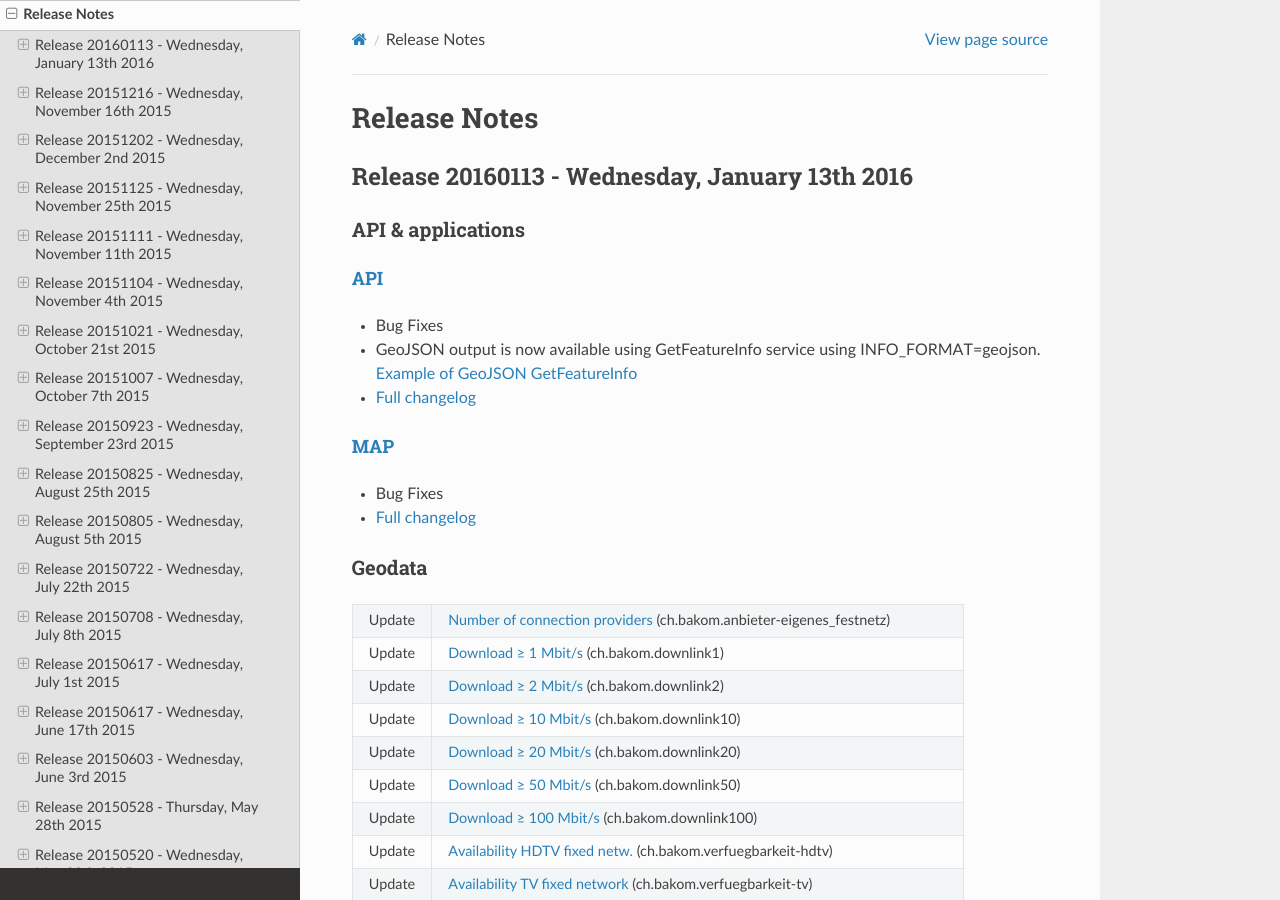
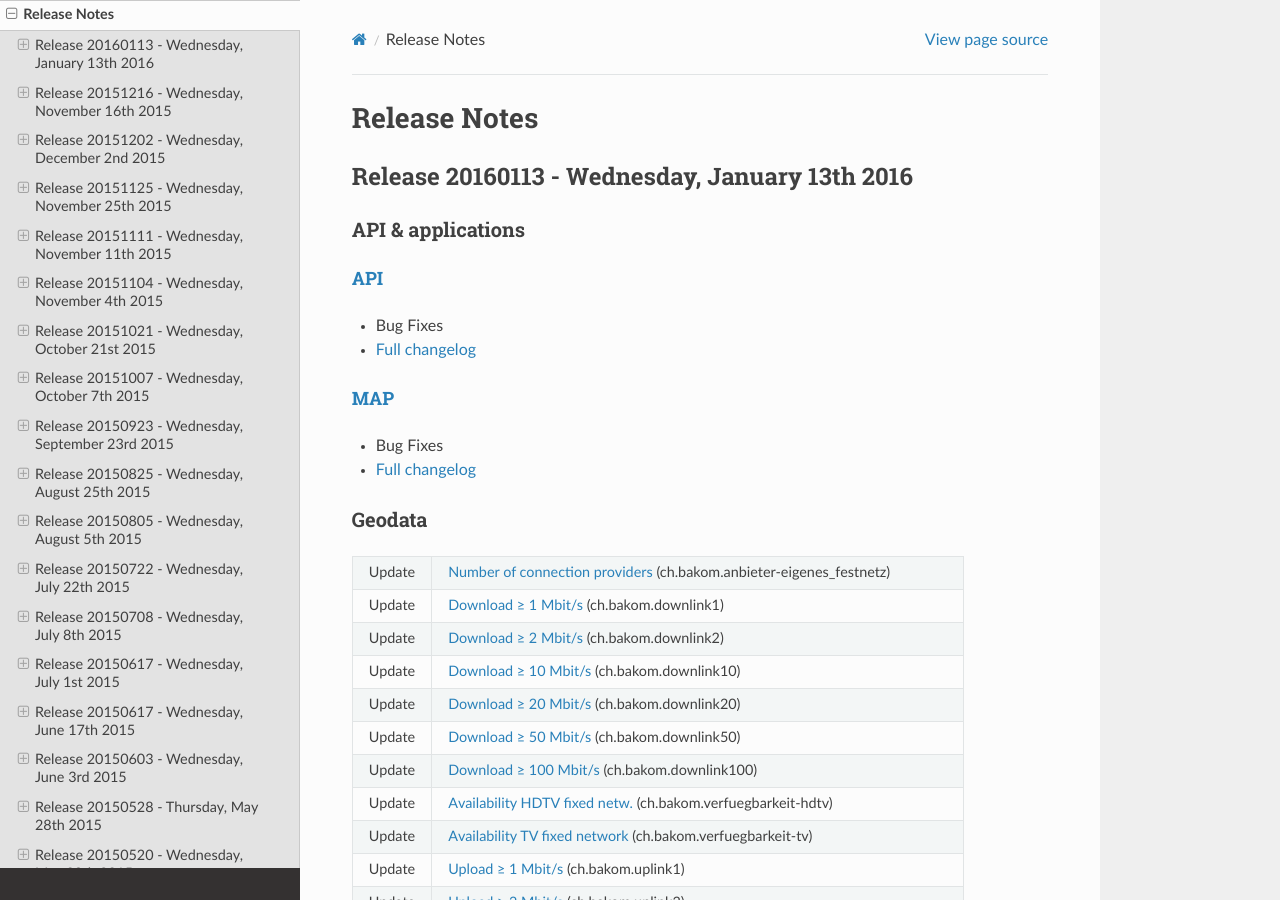
Before and after one commit to swisstopo-test/doc-chsdi3, a Sphinx documentation site: the page built from source/releasenotes/index.rst, in a window 1280 px wide and 900 px high. Built offline with Sphinx 7.4.7 and the Read the Docs theme 2.0.0, drawn with Linux system fonts in a browser that asks for light colours.

Commit message:
Remove geojson stuff from release notes

```diff
--- a/source/releasenotes/index.rst
+++ b/source/releasenotes/index.rst
@@ -21,7 +21,6 @@ API & applications
 `API <//api3.geo.admin.ch>`__
 '''''''''''''''''''''''''''''
 - Bug Fixes
-- GeoJSON output is now available using GetFeatureInfo service using INFO_FORMAT=geojson. `Example of GeoJSON GetFeatureInfo <http://wms.geo.admin.ch/?SERVICE=WMS&VERSION=1.3.0&REQUEST=GetFeatureInfo&BBOX=298500,-137369.92715920915361494,1075500,463369.92715920915361494&CRS=EPSG:21781&WIDTH=961&HEIGHT=743&LAYERS=ch.swisstopo-vd.geometa-gemeinde&STYLES=&FORMAT=image/jpeg&QUERY_LAYERS=ch.swisstopo-vd.geometa-gemeinde&INFO_FORMAT=geojson&I=426&J=383&FEATURE_COUNT=10>`_
 - `Full changelog <https://github.com/geoadmin/mf-chsdi3/compare/r_151216...r_160113>`__
 
 `MAP <//map.geo.admin.ch>`__
```
